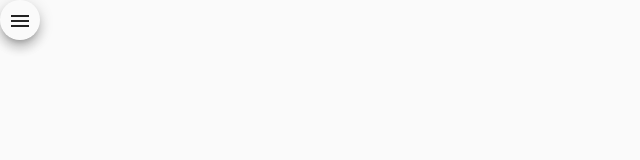
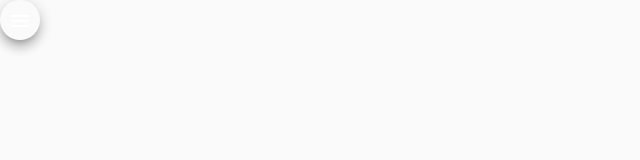
Before and after one commit to LuizFelipeBotiniSilvestro/helpdesk_front, an Angular app: page / in a window 1280 px wide. Shown: the top 160 px of the page, without its empty margins (0-640 px from the left). Built offline with nearby package versions, Linux system fonts and the light colour scheme.

Commit message:
HTML e CSS para componente NAV

```diff
--- a/src/app/components/nav/nav.component.css
+++ b/src/app/components/nav/nav.component.css
@@ -5,4 +5,18 @@
 .sidenav {
     width: 13rem;
     color: white;
+    background : linear-gradient(180deg, rgba(2,0,36,1) 0%, rgba(9,111,121,1) 0%, rgba(0,212,255,0.28895308123249297) 63%);
 }
+
+.sidenav a {
+    color: white;
+}
+
+.sidenav i {
+    margin-right: .6rem;
+}
+
+.menu {
+    margin: 1rem auto 0 0 1rem;
+    color: white;
+}
```
